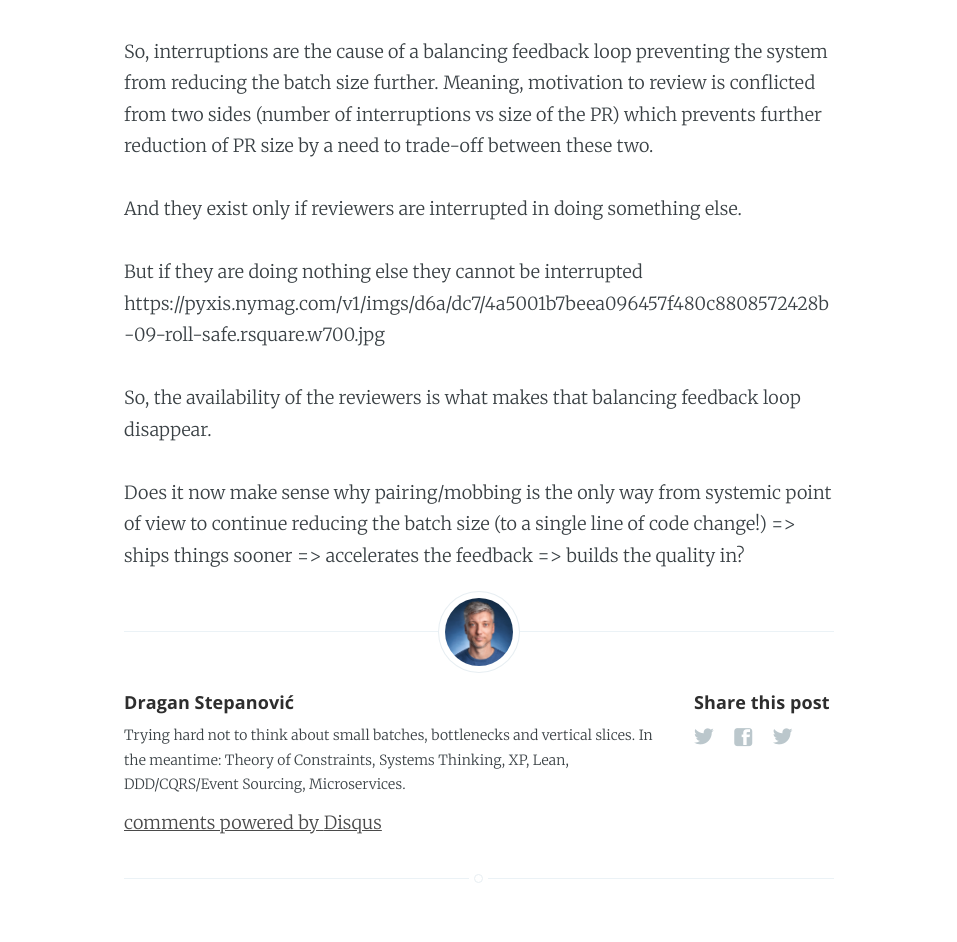
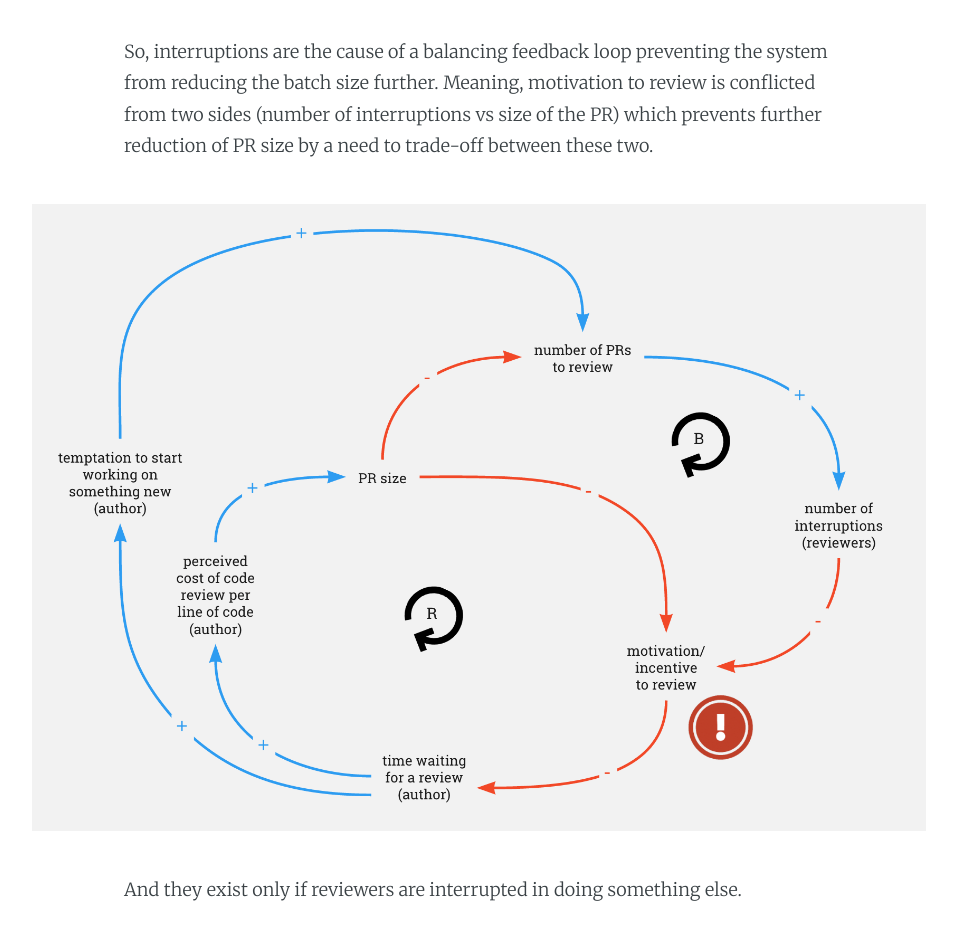
Before and after one commit to dragan-stepanovic/dragan-stepanovic.github.io, a Jekyll site: the page built from _posts/2020-11-16-pr-size-cannot-be-reduced.md, in a window 1280 px wide and 1400 px high, scrolled down 612 px. Shown: the top 942 px of the window, without its empty margins (161-1118 px from the left). Built offline with Jekyll 4.4.1, drawn with Linux system fonts in a browser that asks for light colours; our own code applies the rules of GitHub Pages for plain Markdown files; comment, search, counter and statistics services are not loaded; some of the changed text lies outside the part shown; grey boxes are pictures that could not be loaded.

Commit message:
Update 2020-11-16-pr-size-cannot-be-reduced.md

```diff
--- a/_posts/2020-11-16-pr-size-cannot-be-reduced.md
+++ b/_posts/2020-11-16-pr-size-cannot-be-reduced.md
@@ -12,10 +12,12 @@ And, the more often I'm interrupted, the less I'll be willing to continue priori
 So, interruptions are the cause of a balancing feedback loop preventing the system from reducing the batch size further.
 Meaning, motivation to review is conflicted from two sides (number of interruptions vs size of the PR) which prevents further reduction of PR size by a need to trade-off between these two.
 
+![](/assets/images/pr-balancing-feedback.png)
+
 And they exist only if reviewers are interrupted in doing something else.
 
 But if they are doing nothing else they cannot be interrupted
-https://pyxis.nymag.com/v1/imgs/d6a/dc7/4a5001b7beea096457f480c8808572428b-09-roll-safe.rsquare.w700.jpg
+![](https://pyxis.nymag.com/v1/imgs/d6a/dc7/4a5001b7beea096457f480c8808572428b-09-roll-safe.rsquare.w700.jpg)
 
 So, the availability of the reviewers is what makes that balancing feedback loop disappear.
 
```
